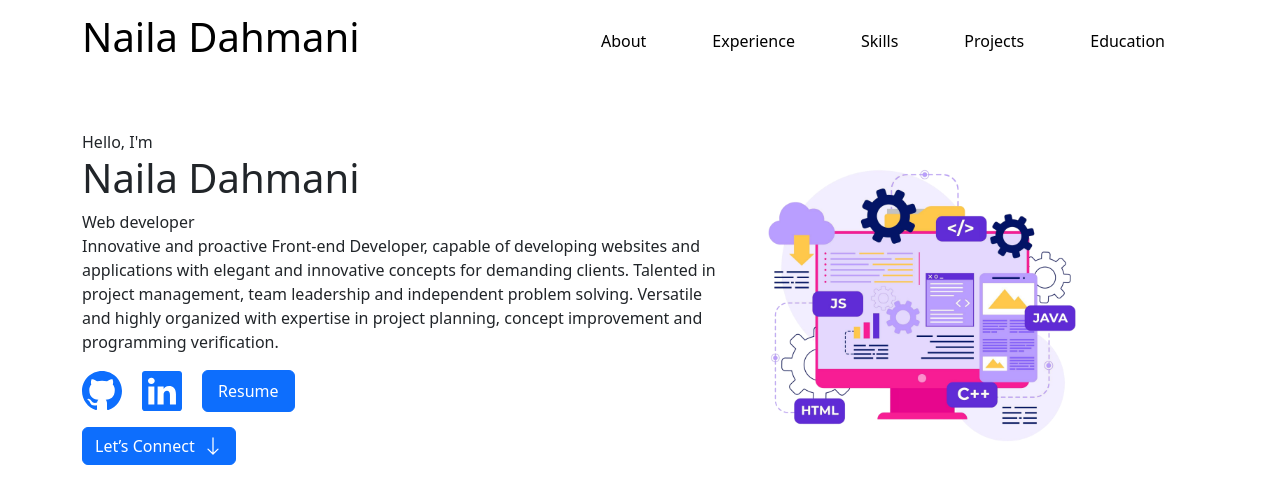
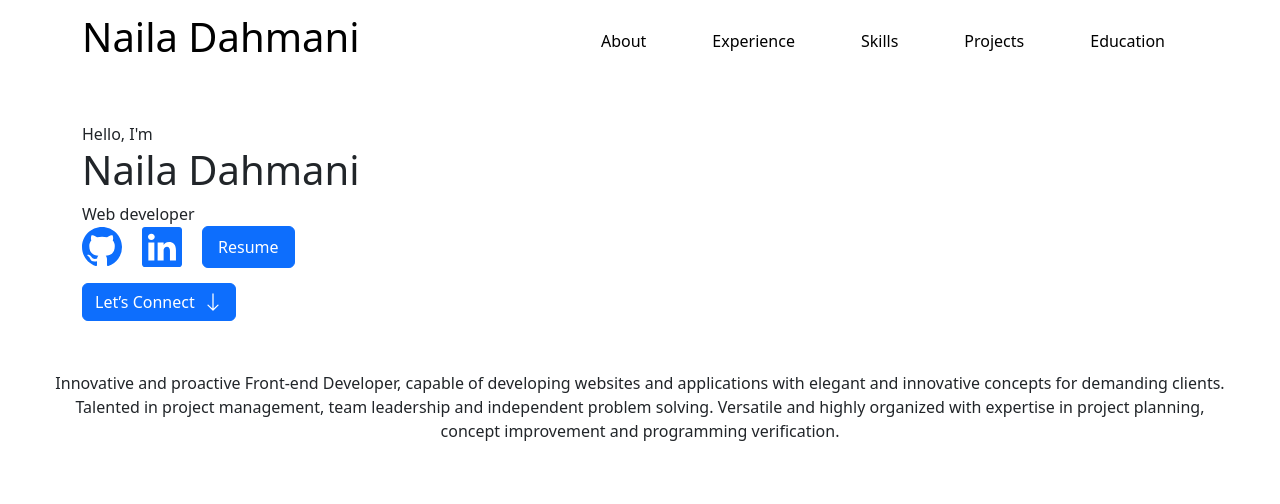
Before and after one commit to NAILAinfo/Portfolio_React, a React (Vite) app: page / in a window 1280 px wide. Shown: the top 504 px of the page. Built offline with nearby package versions, Linux system fonts and the light colour scheme.

Commit message:
CREER LES FICHIERS

```diff
--- a/src/Portfolio.tsx
+++ b/src/Portfolio.tsx
@@ -2,12 +2,24 @@ import React from "react";
 // @ts-ignore
 import NavBar from "./components/NavBar";
 import Banner from "./components/Banner";
+import About from "./components/About";
+import Experience from "./components/Experience";
+import Skills from "./components/Skills";
+import Projects from "./components/Projects";
+import Education from "./components/Education";
 
+//import Certifications from "./components/Certifications";
 export default function Portfolio() {
   return (
     <>
       <NavBar />
       <Banner />
+      <About />
+      <Experience />
+      <Skills />
+      <Projects />
+      <Education />
+      {/* <Certifications /> */}
     </>
   );
 }
--- /dev/null
+++ b/src/components/About.tsx
@@ -0,0 +1,15 @@
+import react from 'react';
+
+const About = () => {
+    return (
+        <div id="About" style={{ padding: "50px", textAlign: "center" }}>
+        <p >Innovative and proactive Front-end Developer, capable of developing websites and
+                            applications with elegant and innovative concepts for demanding clients. Talented in
+                            project management, team leadership and independent problem solving. Versatile and
+                            highly organized with expertise in project planning, concept improvement and
+                            programming verification.
+                        </p>
+   </div> )
+
+}
+export default About;
--- a/src/components/Banner.tsx
+++ b/src/components/Banner.tsx
@@ -13,13 +13,6 @@ const Banner = () => {
                         <span>Hello, I'm </span>
                         <h1>{"Naila Dahmani"} </h1>
                         <span className="wrap">Web developer</span>
-                        <p>Innovative and proactive Front-end Developer, capable of developing websites and
-                            applications with elegant and innovative concepts for demanding clients. Talented in
-                            project management, team leadership and independent problem solving. Versatile and
-                            highly organized with expertise in project planning, concept improvement and
-                            programming verification.
-                        </p>
-
                         <div className="social-links" style={{ marginBottom: "15px" }}>
                                 <a
                                     href="https://github.com/ton-profil"
@@ -61,7 +54,7 @@ const Banner = () => {
 
                     </Col>
                     <Col xs={12} md={6} xl={5} >
-                        <img src={main} alt="main" style={{ width: "350px", height: "auto" }} />
+                       {/* <img src={main} alt="main" style={{ width: "350px", height: "auto" }} />*/}
                     </Col>
                 </Row>
             </Container>
--- /dev/null
+++ b/src/components/Education.tsx
@@ -0,0 +1,9 @@
+import react from 'react';
+
+const Education = () => {
+    return (
+        <h1></h1>
+        )
+
+}
+export default Education;
--- /dev/null
+++ b/src/components/Experience.tsx
@@ -0,0 +1,9 @@
+import react from 'react';
+
+const  Experience= () => {
+    return (
+        <h1></h1>
+        )
+
+}
+export default Experience;
--- /dev/null
+++ b/src/components/Projects.tsx
@@ -0,0 +1,9 @@
+import react from 'react';
+
+const Projects = () => {
+    return (
+        <h1></h1>
+        )
+
+}
+export default Projects;
--- /dev/null
+++ b/src/components/Skills.tsx
@@ -0,0 +1,9 @@
+import react from 'react';
+
+const Skills = () => {
+    return (
+        <h1></h1>
+        )
+
+}
+export default Skills;
```
